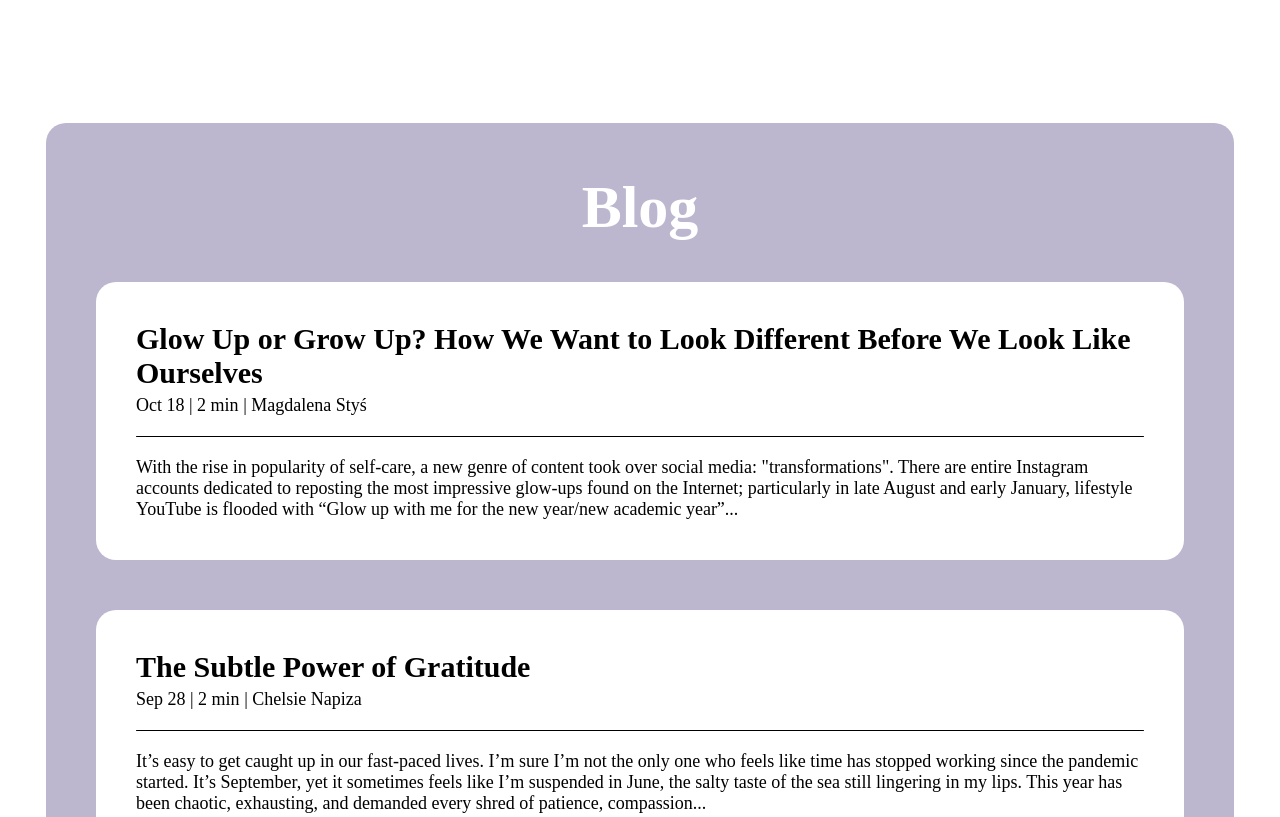
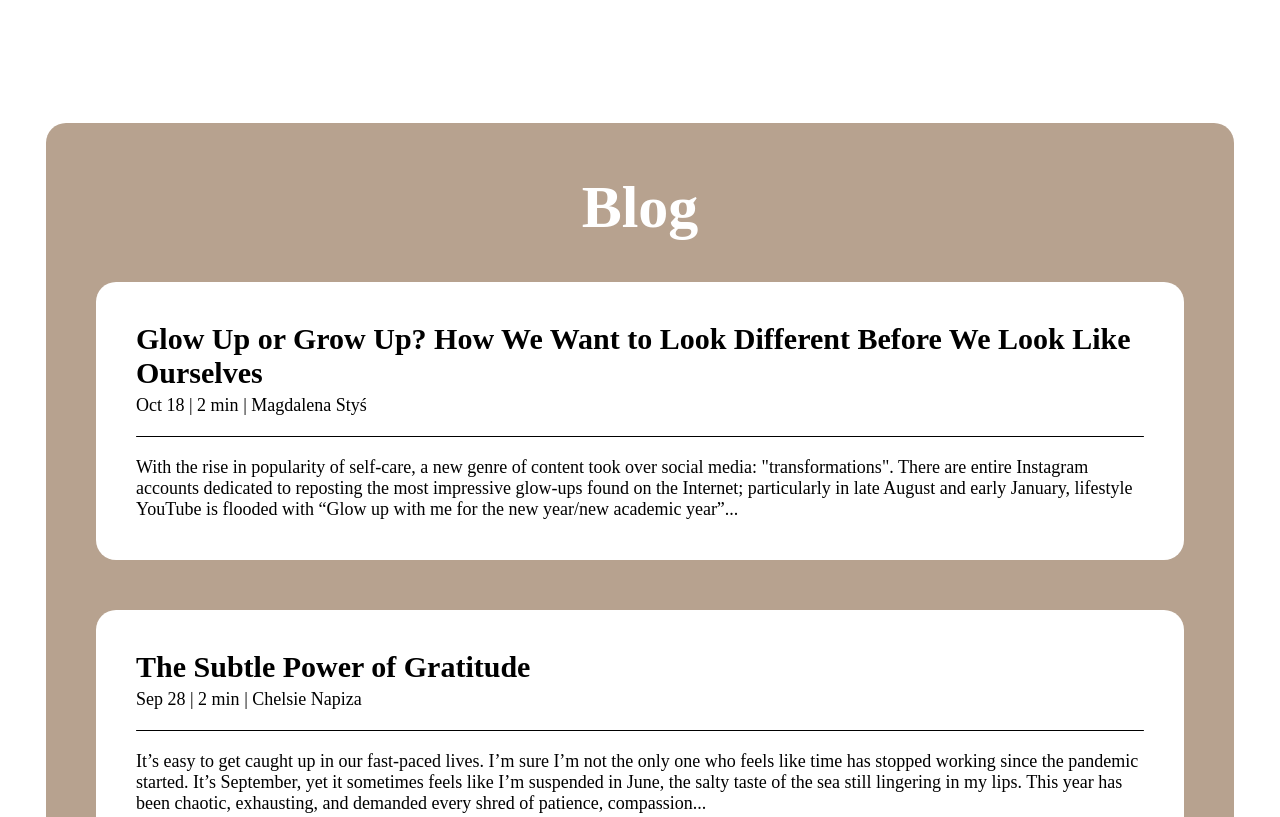
Before and after one commit to lilyxmeng/cafe-mocha, a plain HTML site: page index.html in a window 1280 px wide. Shown: the part 1400-2217 px from the top of the page. Drawn offline with Linux system fonts and the light colour scheme; a web font is replaced by a local one.

Commit message:
colour update

```diff
--- a/css/index.css
+++ b/css/index.css
@@ -212,7 +212,7 @@
 /* blog */
 .blog {
   padding: 50px;
-  background-color: #bdb6cf;
+  background-color: #b7a28f;
   border-radius: 20px;
 }
 
```
